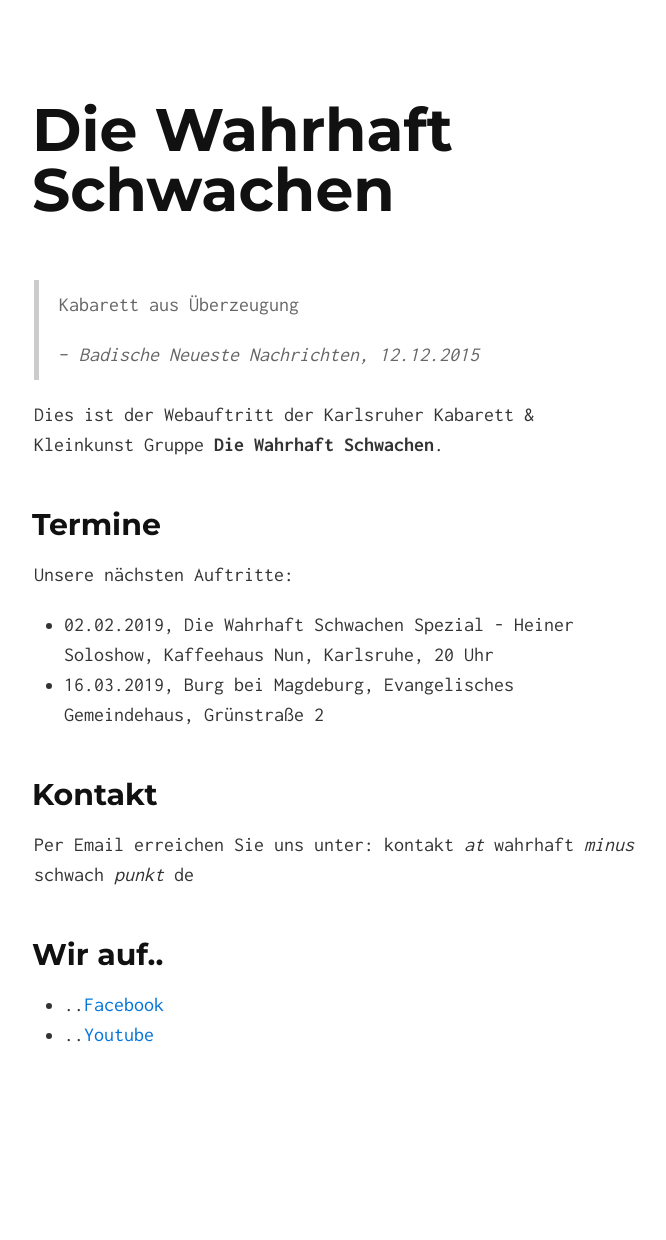
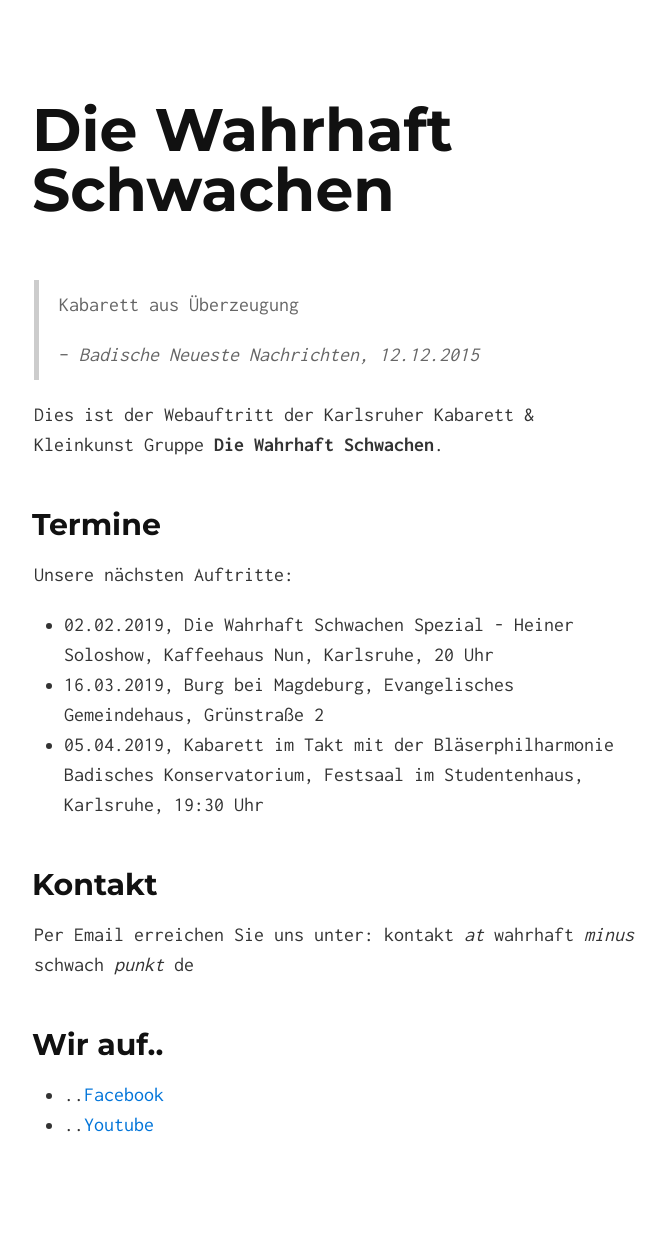
Before and after one commit to Die-Wahrhaft-Schwachen/diewahrhaftschwachen, a Jekyll site: the page built from index.md, in a window 1280 px wide. Shown: the whole page, without its empty margins (306-972 px from the left). Built offline with Jekyll 4.4.1, drawn with Linux system fonts in a browser that asks for light colours; before the commit the page ends 1150 px from its top, so only the background shows below that.

Commit message:
Add kabarett im takt

```diff
--- a/index.md
+++ b/index.md
@@ -14,6 +14,7 @@ Unsere nächsten Auftritte:
 
 * 02.02.2019, Die Wahrhaft Schwachen Spezial - Heiner Soloshow, Kaffeehaus Nun, Karlsruhe, 20 Uhr
 * 16.03.2019, Burg bei Magdeburg, Evangelisches Gemeindehaus, Grünstraße 2
+* 05.04.2019, Kabarett im Takt mit der Bläserphilharmonie Badisches Konservatorium, Festsaal im Studentenhaus, Karlsruhe, 19:30 Uhr
 
 ## Kontakt
 
```
